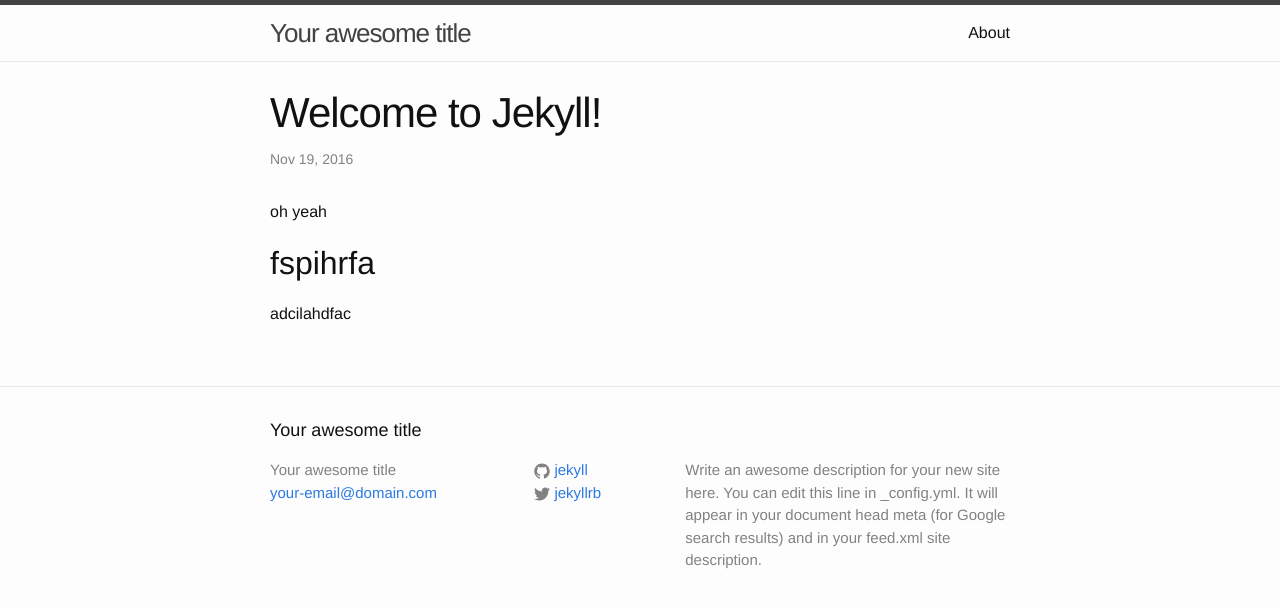
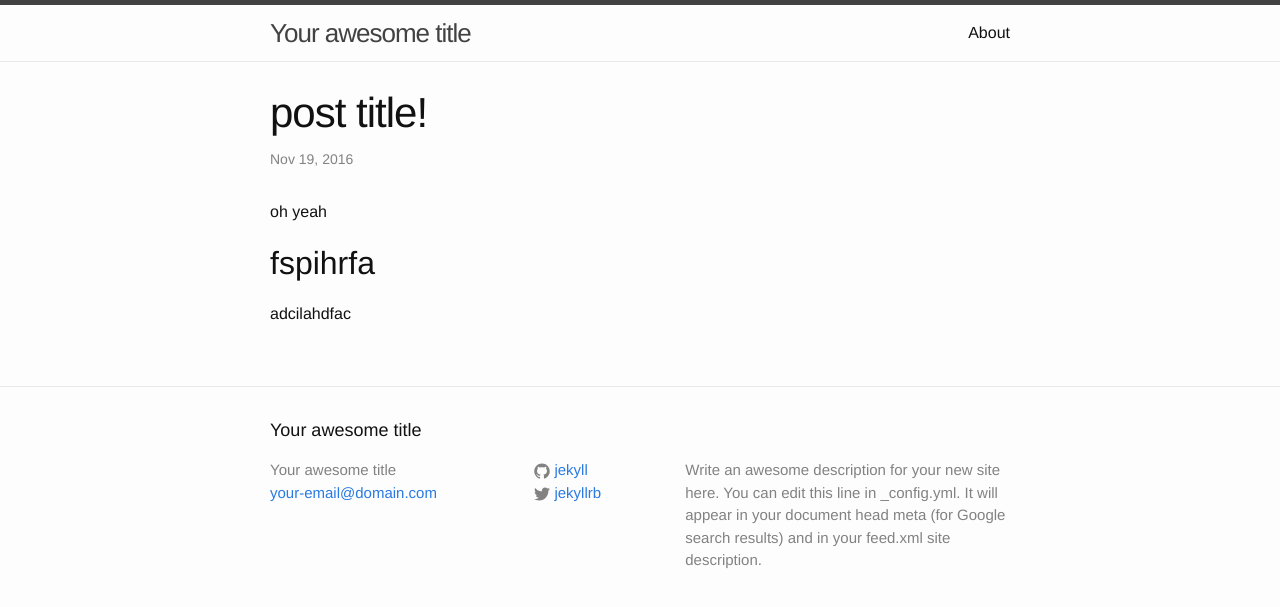
Before and after one commit to filipgoc/testing-pages, a Jekyll site: the page built from _posts/2016-11-19-oh-well.markdown, in a window 1280 px wide. Shown: the top 607 px of the page. Built offline with Jekyll 4.4.1, drawn with Linux system fonts in a browser that asks for light colours.

Commit message:
edit title

```diff
--- a/_posts/2016-11-19-oh-well.markdown
+++ b/_posts/2016-11-19-oh-well.markdown
@@ -1,6 +1,6 @@
 ---
 layout: post
-title:  "Welcome to Jekyll!"
+title:  "post title!"
 date:   2016-11-19 19:54:39
 categories: jekyll update
 ---
```
